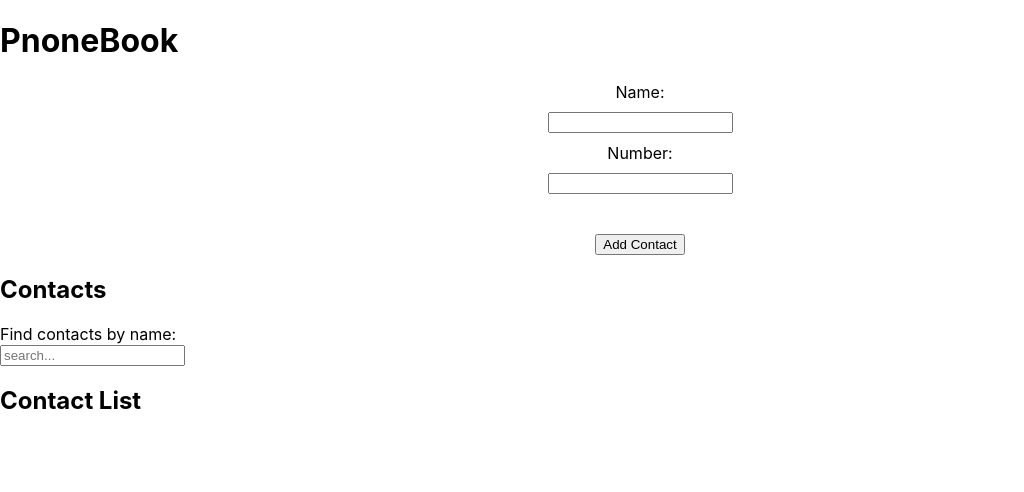
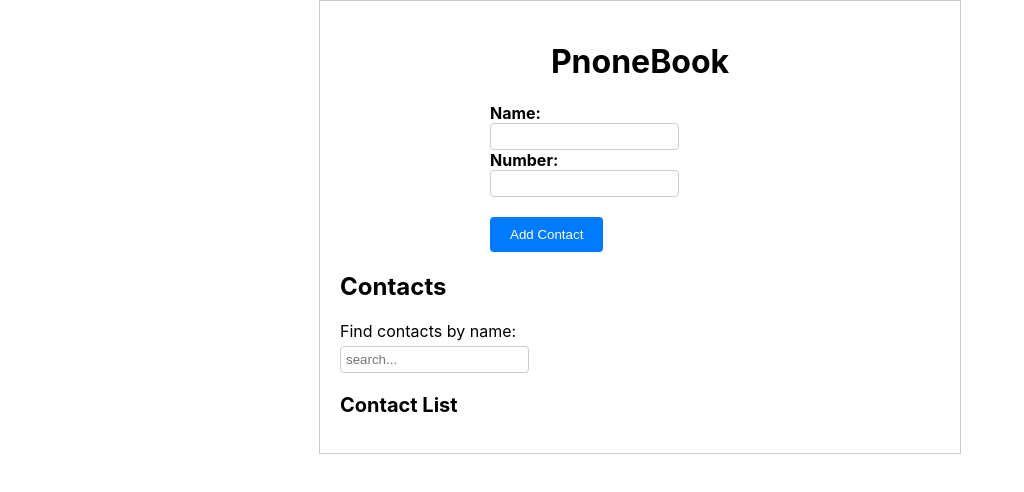
Before and after one commit to PetroShutak/goit-react-hw-06-phonebook, a React (Create React App) app: page / in a window 1280 px wide. Shown: the top 492 px of the page, without its empty margins (0-1024 px from the left). Built offline with nearby package versions, Linux system fonts and the light colour scheme.

Commit message:
minimal styled

```diff
--- a/src/components/App.js
+++ b/src/components/App.js
@@ -2,16 +2,18 @@ import React from 'react';
 import ContactForm from './ContactForm/ContactForm';
 import ContactList from './ContactList/ContactList';
 import Filter from './Filter/Filter';
+import { Container, Title, Subtitle } from './App.styled';
+
 
 function App() {
   return (
-    <div>
-      <h1>PnoneBook</h1>
+    <Container>
+      <Title>PnoneBook</Title>
       <ContactForm />
-      <h2>Contacts</h2>
+      <Subtitle>Contacts</Subtitle>
       <Filter />
       <ContactList />
-    </div>
+    </Container>
   );
 }
 
--- a/src/components/App.styled.jsx
+++ b/src/components/App.styled.jsx
@@ -0,0 +1,18 @@
+import styled from 'styled-components';
+
+export const Container = styled.div`
+  flex: 1;
+
+  border: 1px solid #ccc;
+  max-width: 600px;
+  margin: 0 auto;
+  padding: 20px;
+`;
+
+export const Title = styled.h1`
+  text-align: center;
+`;
+
+export const Subtitle = styled.h2`
+  margin-top: 20px;
+`;
--- a/src/components/ContactForm/ContactForm.jsx
+++ b/src/components/ContactForm/ContactForm.jsx
@@ -6,6 +6,7 @@ import { ToastContainer, toast } from 'react-toastify';
 import 'react-toastify/dist/ReactToastify.css';
 import { getContacts } from 'redux/selectors';
 import PropTypes from 'prop-types';
+import { Form, Label, Input, Button } from './ContactForm.styled';
 
 const notify = {
   error: message => toast.error(message),
@@ -60,19 +61,9 @@ const ContactForm = () => {
   return (
     <section>
     <ToastContainer />
-      <form
-        onSubmit={handleSubmit}
-        style={{
-          display: 'flex',
-          flexDirection: 'column',
-          alignItems: 'center',
-          width: '300px',
-          margin: '0 auto',
-          gap: '10px',
-        }}
-      >
-        <label htmlFor="name">Name:</label>
-        <input
+    <Form onSubmit={handleSubmit}>
+      <Label htmlFor="name">Name:</Label>
+      <Input
         type="text"
         name="name"
         pattern="^[a-zA-Zа-яА-Я]+(([' \-][a-zA-Zа-яА-Я])?[a-zA-Zа-яА-Я]*)*$"
@@ -81,8 +72,8 @@ const ContactForm = () => {
         value={name}
         onChange={handleChange}
       />
-        <label htmlFor="number">Number:</label>
-        <input
+      <Label htmlFor="number">Number:</Label>
+      <Input
         type="tel"
         name="number"
         pattern="\+?\d{1,4}?[\-.\s]?\(?\d{1,3}?\)?[\-.\s]?\d{1,4}[\-.\s]?\d{1,4}[\-.\s]?\d{1,9}"
@@ -92,8 +83,8 @@ const ContactForm = () => {
         onChange={handleChange}
       />
       <br />
-        <button type="submit">Add Contact</button>
-      </form>
+      <Button type="submit">Add Contact</Button>
+    </Form>
   </section>
   );
 };
--- a/src/components/ContactForm/ContactForm.styled.jsx
+++ b/src/components/ContactForm/ContactForm.styled.jsx
@@ -0,0 +1,28 @@
+import styled from 'styled-components';
+
+export const Form = styled.form`
+  display: flex;
+  flex-direction: column;
+  align-items:start;
+  width: 300px;
+  margin: 0 auto;
+`;
+
+export const Label = styled.label`
+   font-weight: bold;
+`;
+
+export const Input = styled.input`
+  padding: 5px;
+  border: 1px solid #ccc;
+  border-radius: 4px;
+`;
+
+export const Button = styled.button`
+  padding: 10px 20px;
+  background-color: #007bff;
+  color: #fff;
+  border: none;
+  border-radius: 4px;
+  cursor: pointer;
+`;
--- a/src/components/ContactList/ContactList.jsx
+++ b/src/components/ContactList/ContactList.jsx
@@ -5,6 +5,7 @@ import 'react-toastify/dist/ReactToastify.css';
 import { deleteContact } from 'redux/contactsSlice';
 import { getContacts, getFilter } from 'redux/selectors';
 import PropTypes from 'prop-types';
+import { ContactListContainer, Title, ContactItem, Name, Number, DeleteButton } from './ContactList.styled';
 
 const notify = {
   error: message => toast.error(message),
@@ -26,18 +27,19 @@ const ContactList = () => {
   );
 
   return (
-    <div>
+    <ContactListContainer>
       <ToastContainer />
-      <h2>Contact List</h2>
+      <Title>Contact List</Title>
       <ul>
         {filteredContacts.map(({ id, name, number }) => (
-          <li key={id}>
-            {name}: {number}
-            <button onClick={() => handleDelete(id)}>Delete</button>
-          </li>
+          <ContactItem key={id}>
+            <Name>{name}:</Name>
+            <Number>{number}</Number>
+            <DeleteButton onClick={() => handleDelete(id)}>Delete</DeleteButton>
+          </ContactItem>
         ))}
       </ul>
-    </div>
+    </ContactListContainer>
   );
 };
 
--- a/src/components/ContactList/ContactList.styled.jsx
+++ b/src/components/ContactList/ContactList.styled.jsx
@@ -0,0 +1,34 @@
+import styled from 'styled-components';
+
+export const ContactListContainer = styled.div`
+  margin-top: 20px;
+`;
+
+export const Title = styled.h2`
+  font-size: 20px;
+  margin-bottom: 10px;
+`;
+
+export const ContactItem = styled.li`
+  display: flex;
+  align-items: center;
+  margin-bottom: 10px;
+`;
+
+export const Name = styled.span`
+  flex: 1;
+  margin-right: 10px;
+`;
+
+export const Number = styled.span`
+  margin-right: 10px;
+`;
+
+export const DeleteButton = styled.button`
+  background-color: #e74c3c;
+  color: white;
+  border: none;
+  padding: 5px 10px;
+  border-radius: 4px;
+  cursor: pointer;
+`;
--- a/src/components/Filter/Filter.jsx
+++ b/src/components/Filter/Filter.jsx
@@ -2,6 +2,7 @@ import React from 'react';
 import { useSelector, useDispatch } from 'react-redux';
 import { setFilter } from 'redux/contactsSlice';
 import PropTypes from 'prop-types';
+import { FilterContainer, FilterInput } from './Filter.styled';
 
 const Filter = () => {
   const dispatch = useDispatch();
@@ -12,11 +13,11 @@ const Filter = () => {
   };
 
   return (
-    <label>
-      Find contacts by name:
-      <br />
-      <input type="text" value={value} onChange={handleChange} placeholder="search..." />
-    </label>
+    <FilterContainer>
+    Find contacts by name:
+    <br />
+    <FilterInput type="text" value={value} onChange={handleChange} placeholder="search..." />
+  </FilterContainer>
   );
 };
 
--- a/src/components/Filter/Filter.styled.jsx
+++ b/src/components/Filter/Filter.styled.jsx
@@ -0,0 +1,12 @@
+import styled from 'styled-components';
+
+export const FilterContainer = styled.label`
+  margin-top: 20px;
+`;
+
+export const FilterInput = styled.input`
+  margin-top: 5px;
+  padding: 5px;
+  border: 1px solid #ccc;
+  border-radius: 4px;
+`;
```
Lines whose indentation alone changed are shown as unchanged.
